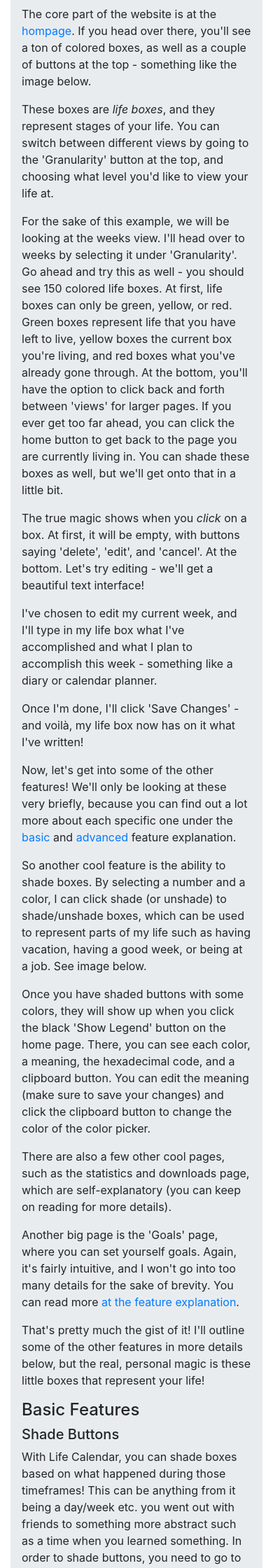
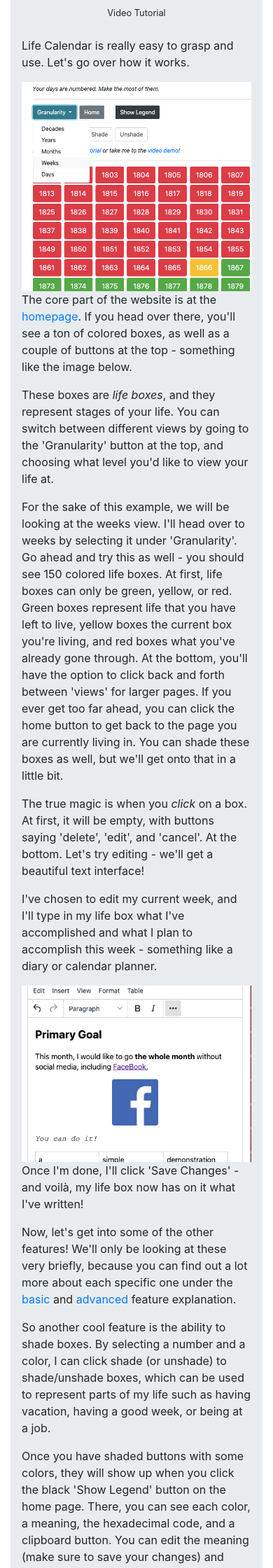
Before and after one commit to Destaq/life-calendar, a Python web app: template templates/other/tutorial.html in a window 390 px wide; the page is wider, and only the part inside the window is pictured. Shown: the part 1906-4146 px from the top of that part at 70% size. Run offline with Jinja, Linux system fonts and the light colour scheme; the template is opened without the code that fills it, so the values that code supplies are empty; some libraries are stand-ins or nearby versions.

Commit message:
add responsive images to tutorial

```diff
--- a/templates/base.html
+++ b/templates/base.html
@@ -20,7 +20,10 @@
     <link rel="stylesheet" href="/static/styles/footer.css">
     <script src="https://unpkg.com/showdown/dist/showdown.min.js"></script>
     <link rel="stylesheet" href="/static/styles/main.css">
+    {% block page_info %}
+
     <title>Life Calendar</title>
+    {% endblock %}
     <script type="text/javascript">
         $(document).ready(function () {
             $('[data-toggle="tooltip"]').tooltip({
--- a/templates/other/tutorial.html
+++ b/templates/other/tutorial.html
@@ -1,7 +1,10 @@
 {% extends "base.html" %}
 
+{% block page_info %}
+<title>Tutorial · Life Calendar</title>
+{% endblock %}
+
 {% block content %}
-
 <div class="jumbotron">
     <center>
         <h1 class="mt-n4">Tutorial</h1>
@@ -11,7 +14,9 @@
     <hr>
     <h2>Introduction to Life Calendar</h2>
     <p>Welcome to Life Calendar! With Life Calendar, you see the biggest picture you have - your life.</p>
-    <p>Here you can - <em>completely for free</em> - track your life in "boxes" from days to decades, planning out what
+    <img src="/static/images/homepage.png" alt="home page image" class="img-fluid img-responsive mx-auto d-block" style="max-width: 50%; width: 100%">
+    <br>
+    <p>Here you can - <em>completely for free</em> - track your life in boxes from days to decades, planning out what
         you want to accomplish or writing down what happened. With simple formatting, you can save what's been going on
         in your life, set goals or milestones for yourself and - quite literally - shade your life through images,
         notes, and more!</p>
@@ -37,15 +42,32 @@
     </center>
     <br>
     <p>Life Calendar is really easy to grasp and use. Let's go over how it works.</p>
-    <p>The core part of the website is at the <a href="/">hompage</a>. If you head over there, you'll see a ton of colored boxes, as well as a couple of buttons at the top - something like the image below.</p>
+    <div class="row">
+        <div class="col-lg-5">
+            <img src="/static/images/weeksview.png" alt="weeks view of life calendar at home page" class="img-fluid float-sm-left mr-3" style="max-width: 100%; width: 100%">
+        </div>
+        <div class="col-lg-7">
+            <p>The core part of the website is at the <a href="/">homepage</a>. If you head over there, you'll see a ton of colored boxes, as well as a couple of buttons at the top - something like the image below.</p>
+
             <p>These boxes are <em>life boxes</em>, and they represent stages of your life. You can switch between different views by going to the 'Granularity' button at the top, and choosing what level you'd like to view your life at.</p>
+
             <p>For the sake of this example, we will be looking at the weeks view. I'll head over to weeks by selecting it under 'Granularity'. Go ahead and try this as well - you should see 150 colored life boxes. At first, life boxes can only be green, yellow, or red. Green boxes represent life that you have left to live, yellow boxes the current box you're living, and red boxes what you've already gone through. At the bottom, you'll have the option to click back and forth between 'views' for larger pages. If you ever get too far ahead, you can click the home button to get back to the page you are currently living in. You can shade these boxes as well, but we'll get onto that in a little bit.</p>
-    <p>The true magic shows when you <em>click</em> on a box. At first, it will be empty, with buttons saying 'delete', 'edit', and 'cancel'. At the bottom. Let's try editing - we'll get a beautiful text interface!</p>
+        </div>
+    </div>
+    <p>The true magic is when you <em>click</em> on a box. At first, it will be empty, with buttons saying 'delete', 'edit', and 'cancel'. At the bottom. Let's try editing - we'll get a beautiful text interface!</p>
     <p>I've chosen to edit my current week, and I'll type in my life box what I've accomplished and what I plan to accomplish this week - something like a diary or calendar planner.</p>
+    <div class="row">
+        <div class="col-lg-4 text-center">
+            <img src="/static/images/fancymode.png" alt="fancy mode text editing" class="img-fluid">
+        </div>
+        <div class="col-lg-8">
             <p>Once I'm done, I'll click 'Save Changes' - and voilà, my life box now has on it what I've written!</p>
             <p>Now, let's get into some of the other features! We'll only be looking at these very briefly, because you can find out a lot more about each specific one under the <a href="/tutorial#basic-features">basic</a> and <a href="/tutorial#advanced-features">advanced</a> feature explanation.</p>
-    <p>So another cool feature is the ability to shade boxes. By selecting a number and a color, I can click shade (or unshade) to shade/unshade boxes, which can be used to represent parts of my life such as having vacation, having a good week, or being at a job. See image below.</p>
+
+            <p>So another cool feature is the ability to shade boxes. By selecting a number and a color, I can click shade (or unshade) to shade/unshade boxes, which can be used to represent parts of my life such as having vacation, having a good week, or being at a job.</p>
             <p>Once you have shaded buttons with some colors, they will show up when you click the black 'Show Legend' button on the home page. There, you can see each color, a meaning, the hexadecimal code, and a clipboard button. You can edit the meaning (make sure to save your changes) and click the clipboard button to change the color of the color picker.</p>
+        </div>
+    </div>
     <p>There are also a few other cool pages, such as the statistics and downloads page, which are self-explanatory (you can keep on reading for more details).</p>
     <p>Another big page is the 'Goals' page, where you can set yourself goals. Again, it's fairly intuitive, and I won't go into too many details for the sake of brevity. You can read more <a href="/tutorial#goals-description">at the feature explanation</a>.</p>
     <p>That's pretty much the gist of it! I'll outline some of the other features in more details below, but the real, personal magic is these little boxes that represent your life!</p>
@@ -55,6 +77,8 @@
         it being a day/week etc. you went out with friends to something more abstract such as a time when you learned
         something. In order to shade buttons, you need to go to the top of the home page and type in the number of the
         box for your current view (days, weeks, etc.) that you'd like to shade (or unshade).</p>
+    <img src="/static/images/shadebuttondemo.png" alt="shading button visual example" class="mx-auto d-block img-fluid">
+    <br>
     <p>Then, you can use the colored box on the right to select the color that you would like to use, and then shade or
         unshade the box with that color! This color will then be added to the legend, which you can read about more <a
             href="/tutorial#legend-description">here</a> under Advanced Features.</p>
@@ -74,8 +98,9 @@
         <li>Links and tables</li>
         <li>Text size and orientation adjustment</li>
         <li>Text and background highlighting</li>
-        <li>...and lots, lots more. Have a look around and you'll find out some more cool features!</li>
+        <li>...and lots, lots more.</li>
     </ul>
+    <p>Have a look around and you'll find out some more cool features!</p>
     <h5>The 'Home' Button</h5>
     <p>This button is fairly self-explanatory. If you are in a larger 'view', such as days or weeks, and click far ahead
         (for example, to see the last expected week of your life), it is frustrating to click the Previous button
@@ -87,18 +112,33 @@
     <h4 id="advanced-features">Advanced Features</h4>
     <h5 id="legend-description">Legend</h5>
     <p>The legend is the nifty little feature that keeps track of all button color shading. You can open it up by clicking the 'Legend' button, and should see something like the image below with all colors and hex codes.</p>
+    <img src="/static/images/legendmodify.png" alt="the legend feature with modified meanings" class="mx-auto d-block img-fluid">
+    <br>
     <p>The main benefit of the legend is that you are able to click the 'set picker' button next to each color to change the color of the color picker used for shading/unshading. You can also manually type in the hexadecimal code.</p>
     <p>Another important advantage of the legend feature is that (except for the first three representing past, present, and future parts of your life - change the meaning of each color. Simply go to the cell for the meaning of that color, and type in something. Make sure to save your changes!</p>
     <h5>Markdown Mode</h5>
     <p>Markdown Mode is the minimalist version of Fancy Mode. You can easily switch between it and Fancy Mode with the link at the top of a life box when you edit it. Don't be discouraged by the lack of visual aids - Markdown is actually a very powerful markup language. It supports almost everything Fancy Mode does - links, images, tables, bold/italicized text, emojis - and is most suitable to those familiar with it or programmers. An awesome cheatsheet is available <a href="https://github.com/adam-p/markdown-here/wiki/Markdown-Cheatsheet">here</a> that will have you be a Markdown pro in minutes.</p>
+    <div class="row text-center">
+        <div class="col-md-6">
+            <img src="/static/images/markdownoutput.png" alt="example usage of Markdown Mode for a life box" class="thumbnail img-fluid">
+        </div>
+        <div class="col-md-6">
+            <img src="/static/images/markdownmode.png" alt="example usage of Markdown Mode for a life box" class="thumbnail img-fluid">
+        </div>
+    </div>
+    <br>
     <h5>Adding Images</h5>
     <p>Adding images <em>is</em> supported, although uploading custom images - for the time being - is not (due to costs associated with storing the images on our off-site server and this being a fully free site). You can add images in Fancy Mode by going to a life box -> edit -> insert -> image, then adding an image link.</p>
+    <img src="/static/images/imagesupport.png" alt="demonstration of successful image support" class="mx-auto d-block img-fluid" style="max-width: 50%; width: 100%">
+    <br>
     <p>In Markdown Mode, this could be done with <code>![](https://my-image-link.com/my_image.png)</code>.</p>
     <h2 id="other-pages">Other Life Calendar Pages</h2>
     <h3 id="statistics">Statistics</h3>
+    <center><img src="/static/images/statistics.png" alt="some sample statistics for a Life Calendar user" class="img-fluid thumbnail" style="max-width: 60%; width: 100%"></center>
+    <br>
     <p>The <a href="/statistics">statistics</a> page holds a plethora of statistics related to your account and
         usage of
-        life calendar - it's especially useful for registered users. This is the information that you can view:
+        Life Calendar - it's especially useful for registered users. This is the information that you can view:
     </p>
     <ul>
         <li><strong>Initially inputted values</strong></li>
@@ -133,8 +173,13 @@
     <p>When you first go to the page, you'll be greeted by a relatively-empty looking area with a single,
         centered card. This card is your <em>template card</em>, and it's like a best friend - it will always be
         there for you at the bottom of the page. You can use it to generate goals for yourself. Let's take a
-        look at how we might generate our very first goal! I've been learning Mandarin Chinese this summer, so
-        I'll use a level of language attainment for mine.</p>
+        look at how we might generate our very first goal!</p>
+        <p>I've been learning Mandarin Chinese this summer, so I'll use that as an example. We'll be building the goal below.</p>
+    <div class="row">
+        <div class="col-lg-4">
+            <img src="/static/images/goalexample.png" alt="example goal for life calendar goals page" class="img-fluid d-block mx-auto">
+        </div>
+        <div class="col-lg-8">
             <ol>
                 <li>First off, we come up with a title, optional subtitle, and details for our goal. In my case, I'm
                     going to put that I'd like to be able to read an A1 level text in Simplified Chinese within the next
@@ -154,7 +199,9 @@
                     and everything else by clicking 'Edit' at the bottom and then 'Save Changes'. Likewise, you can
                     delete the card - but ensure that you want to do this, it is irreversible!</li>
             </ol>
-
+        </div>
+    </div>
+    <br>
     <p>One last thing to note is the radio buttons at the bottom of the card. There are four options - 'not
         started', 'in progress', 'complete', and 'cancelled'. You can select whichever one of these you want,
         and the card will be outlined in that respective color. This is yet another visual way to see your life
@@ -163,6 +210,8 @@
     <p>The <a href="/download">download</a> page is where you can download your very own life calendar! This can
         be
         printed out or simply saved digitally to your device.</p>
+    <img src="/static/images/download.png" alt="screenshot of downloaded and printable life calendar" class="img-fluid d-block mx-auto">
+    <br>
     <p>There are further instructions on the actual page, but essentially, you have the options outline below
         (for both
         print and download, scaleable). A 'colored' calendar means that it is outlined based on your current
```
Also changed, not shown: static/images/statistics.png. Lines whose indentation alone changed are shown as unchanged.
